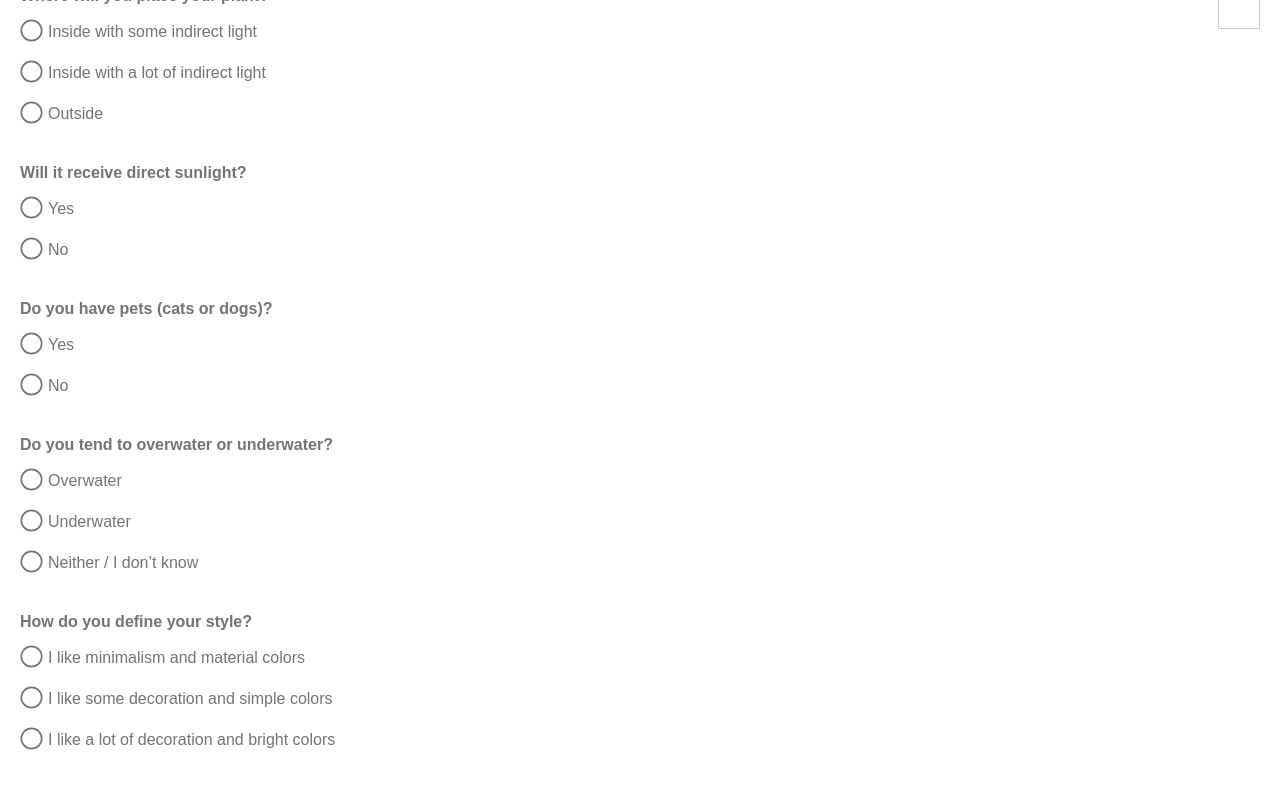
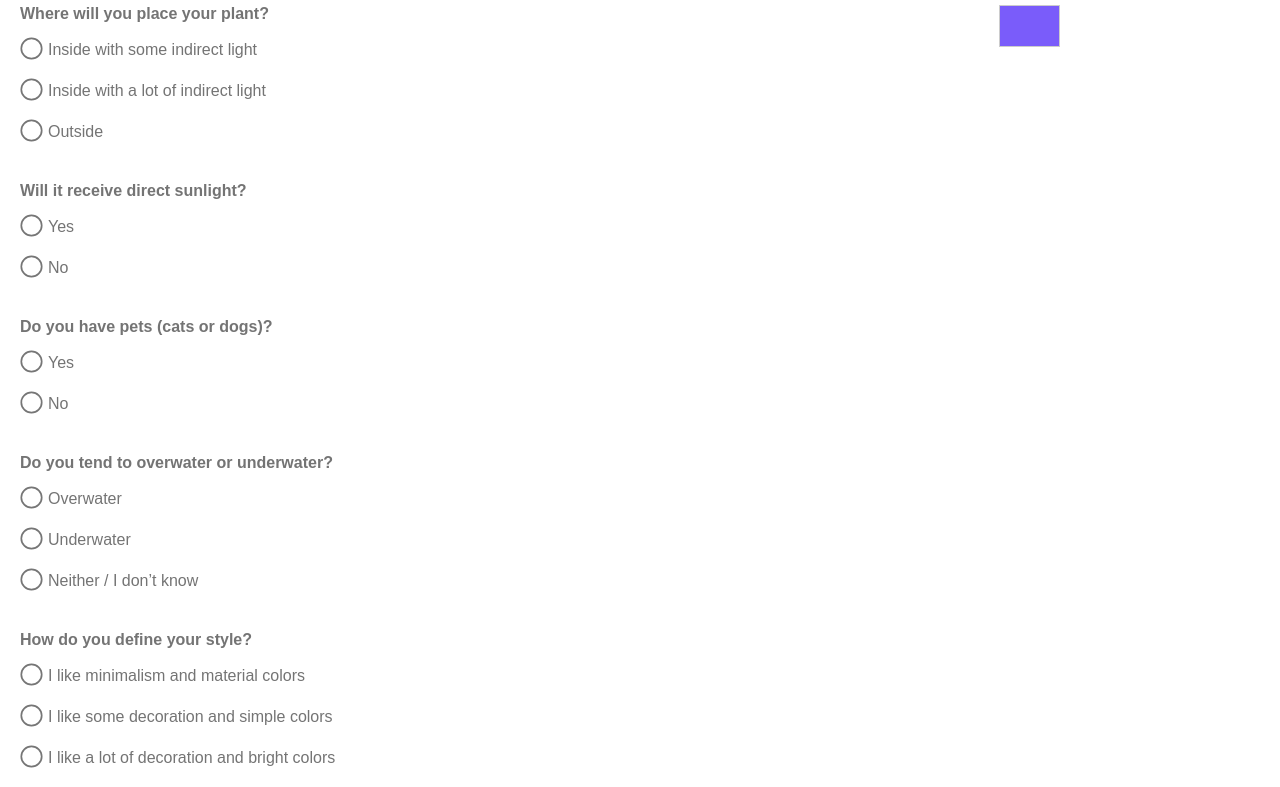
Before and after one commit to LuisAnchia/AppPlants.io, a website: page src/index.html in a window 1280 px wide. Shown: the part 111-898 px from the top of the page. Drawn offline with Linux system fonts and the light colour scheme.

Commit message:
up  styles recommendation

```diff
--- a/src/css/styles.css
+++ b/src/css/styles.css
@@ -109,6 +109,18 @@ button {
 #recommendation {
   border: 1px solid #ccc;
   padding: 20px;
+  /* padding-bottom: 450px; */
+  position: relative;
+  right: 200px;
+  background-color: #7a5cfa;
+  color: white;
+  margin-left: -46%;
+  text-align: center;
+  /* gap: 5px !important; */
+  display: flex;
+  flex-direction: column;
+  gap: 220px !important;
+
 }
 
 #plantForm {
--- a/src/index.html
+++ b/src/index.html
@@ -1,8 +1,7 @@
 <!DOCTYPE html>
 <html>
 
-<head>
-  <title>Plant Recommender</title>
+<head>The plant for you</title>
   <link rel="stylesheet" type="text/css" href="css/styles.css">
 </head>
 
```
